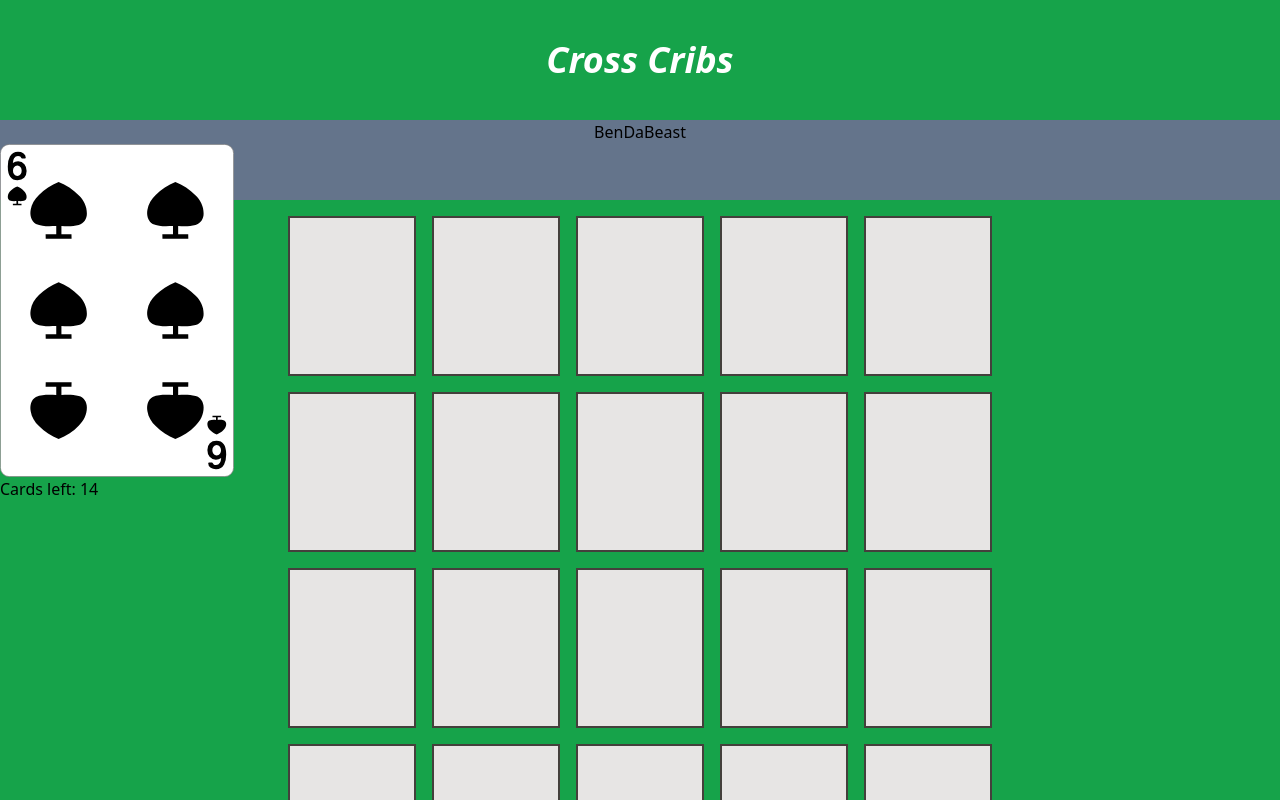
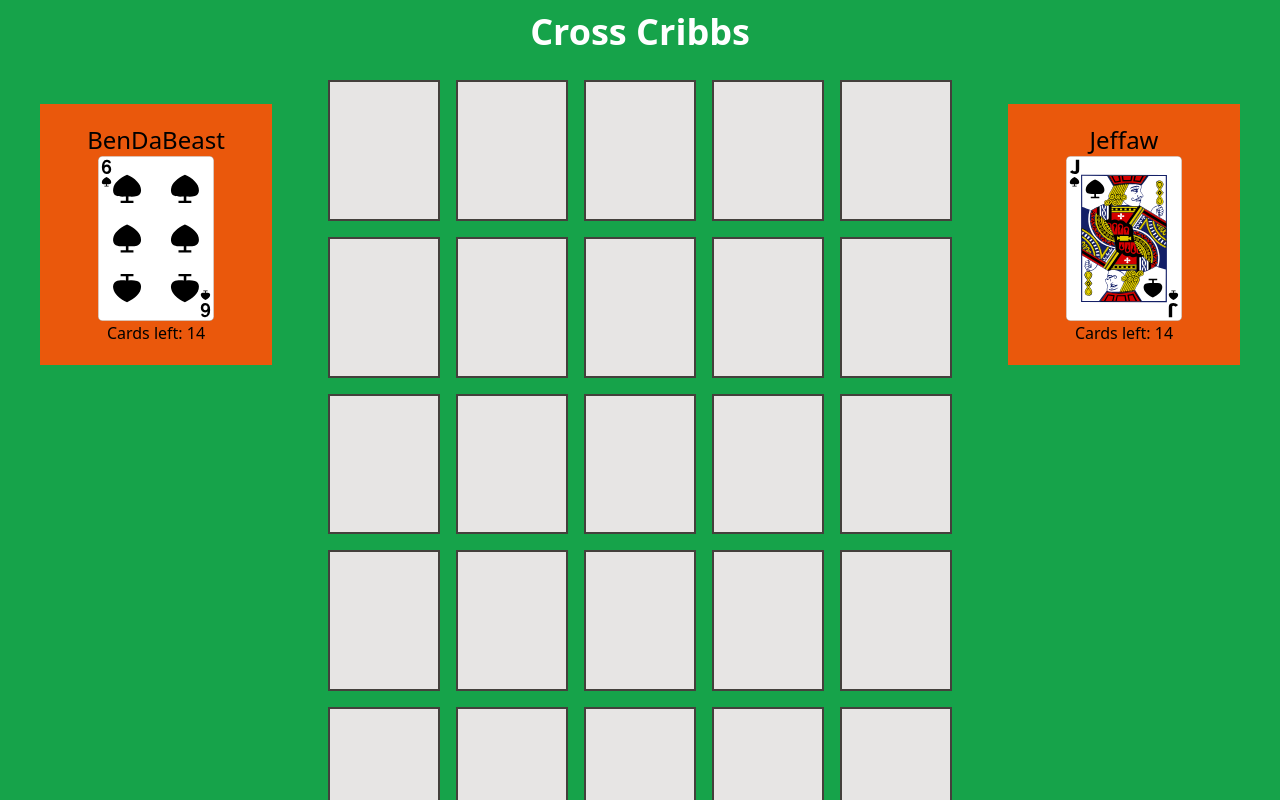
Before and after one commit to jefaw/crosscribb, a Next.js app: page / in a window 1280 px wide. Shown: the top 800 px of the page. Built offline with nearby package versions, Linux system fonts and the light colour scheme.

Commit message:
UI clean up.
Mostly just changed tailwind CSS

```diff
--- a/src/app/layout.js
+++ b/src/app/layout.js
@@ -4,7 +4,7 @@ import "./globals.css";
 const inter = Inter({ subsets: ["latin"] });
 
 export const metadata = {
-  title: "Create Next App",
+  title: "Cross Cribbs",
   description: "Generated by create next app",
 };
 
--- a/src/app/page.js
+++ b/src/app/page.js
@@ -3,7 +3,7 @@ import Game from "./ui/Game";
 export default function Home() {
   return (
     <div>
-      <h1 className="text-center text-white italic text-4xl font-bold color p-5 sm:p-10">Cross Cribs</h1>
+      <h1 className="text-center text-white text-4xl font-bold color p-5 sm:p-3">Cross Cribbs</h1>
       <Game />
     </div>
   );
--- a/src/app/ui/Board.js
+++ b/src/app/ui/Board.js
@@ -1,7 +1,8 @@
 'use client'
 
 import { initBoard } from "../lib/helpers";
-export default function Board() {
+
+export default function Board(props) {
   // let deck = new Deck();
   let board = initBoard();
   let displayBoard = [];
@@ -22,7 +23,7 @@ export default function Board() {
       // Pushing a table cell (td) with Tailwind CSS classes into the row
       row.push(<td
         key={`${r}-${c}`} // Adding a unique key to each table cell
-        className="w-10 sm:w-32 h-16 sm:h-40 mx-10 mb-10 bg-stone-200 border-2 border-stone-700 hover:bg-blue-300 transition duration-300 cursor-pointer"
+        className="w-10 sm:w-28 h-20 sm:h-1/5 mx-10 mb-10 bg-stone-200 border-2 border-stone-700 hover:bg-blue-300 transition duration-300 cursor-pointer"
 
         onClick={() => handleCellClick(r, c)}>
 
@@ -38,7 +39,7 @@ export default function Board() {
 
   return (
     <div className="flex justify-center">
-      <table className="bg-green-600 border-separate border-spacing-4">
+      <table className="bg-green-600 border-separate border-spacing-4 h-screen">
         <tbody>{displayBoard}</tbody>
       </table>
     </div>
--- a/src/app/ui/Game.js
+++ b/src/app/ui/Game.js
@@ -13,16 +13,19 @@ export default function Game(props) {
   //get hands for 2 players
   const hand1 = deck.getHand();
   const hand2 = deck.getHand();
+
+  // const centerCard = deck.getHand();
+
   //maybe move above stuff to a constructor in case it runs multiple times
 
   //start game
 
 
   return (
-    <div>
-      <Player name="BenDaBeast" hand={hand1}/>
-      <Board />
-      <Player name="Jeffaw" hand={hand2} />
+    <div className="flex">
+      <div className="flex-1"><Player name="BenDaBeast" hand={hand1} /></div>
+      <div className="flex-2"><Board /></div>
+      <div className="flex-1"><Player name="Jeffaw" hand={hand2} /></div>
     </div>
   );
 }
--- a/src/app/ui/Player.js
+++ b/src/app/ui/Player.js
@@ -6,10 +6,13 @@ export default function Player(props) {
   const topCard = props.hand.pop();
   console.log(topCard)
   return (
-    <div className="w-full h-20 bg-slate-500">
-      <p className="text-center">{props.name}</p>
-      <img src={topCard.imgSrc} alt="" />
-      <p>Cards left: {props.hand.length +1}</p>
-    </div>
+      <>
+        <div className="flex flex-col justify-center bg-orange-600 m-10 py-5">
+          <h1 className="text-center text-2xl ">{props.name}</h1>
+          <img className="w-1/2 h-auto self-center"src={topCard.imgSrc} alt="" />
+          <p className="self-center"> Cards left: {props.hand.length +1}</p>
+        </div>
+
+      </>
   );
 }
```
